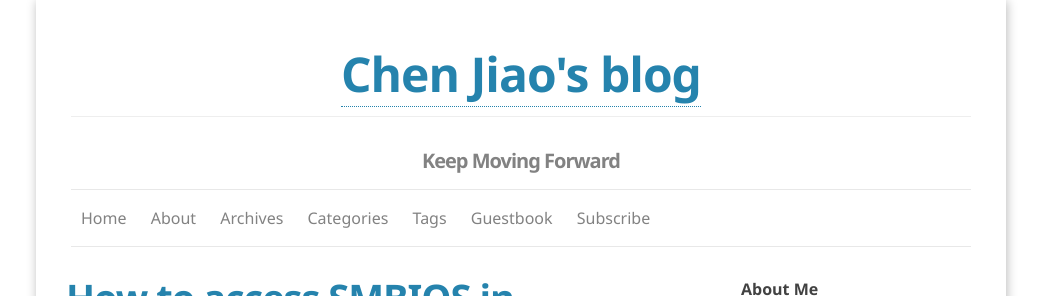
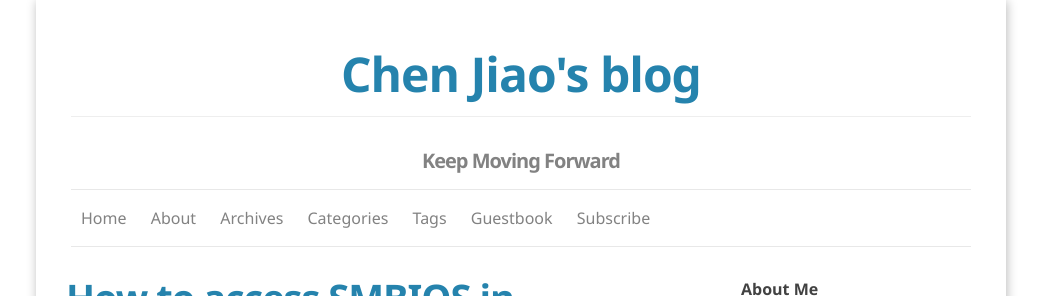
Before and after one commit to chen-jiao/chen-jiao.github.io, a Jekyll site: the page built from index.html, in a window 1280 px wide. Shown: the top 296 px of the page, without its empty margins (119-1162 px from the left). Built offline with Jekyll 4.4.1, drawn with Linux system fonts in a browser that asks for light colours; nearby versions of some CDN libraries; the list of posts is cut into pages by our own code.

Commit message:
The Third try to remove site title underline.
Signed-off-by: jiao_chen <jiao_chen@realsil.com.cn>

```diff
--- a/_sass/_layout.scss
+++ b/_sass/_layout.scss
@@ -11,14 +11,12 @@
   line-height: 56px;
   letter-spacing: -1px;
   margin-bottom: 0;
-  text-decoration: none;
   text-align:center;
   a{
     &,
     &:visited
     &:hover {
       color: $brand-top-color; //$grey-color-dark
-      border-bottom: 1px dotted;
       text-decoration: none;
     }
   }
```
